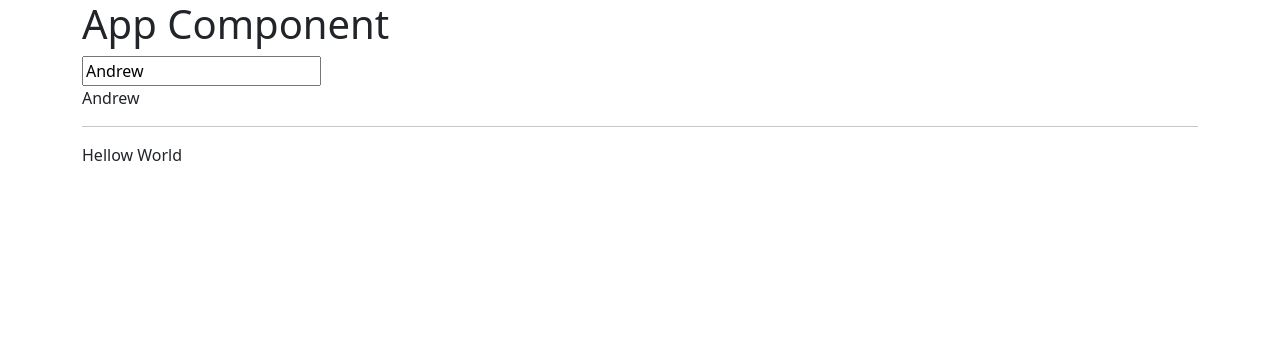
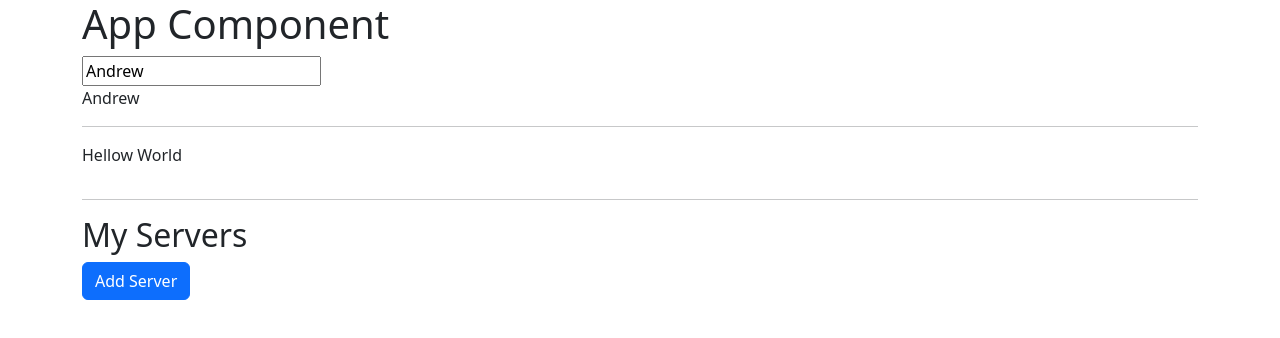
Before and after one commit to awallace77/my-second-app, an Angular app: page / in a window 1280 px wide. Shown: the top 338 px of the page. Built offline with nearby package versions, Linux system fonts and the light colour scheme.

Commit message:
practicing debugging

```diff
--- a/src/app/app.component.html
+++ b/src/app/app.component.html
@@ -6,7 +6,20 @@
       <p>{{ name }}</p>
       <hr />
       <p>{{ randomString() }}</p>
+    </div>
+  </div>
 
+  <hr/>
+  <div class="row">
+    <div class="col-xs-12">
+      <h2>My Servers</h2>
+      <button class="btn btn-primary" (click)="onAddServer()">Add Server</button>
+      <br/>
+      <ul class="list-group">
+        <li class="list-group-item"
+          *ngFor="let item of server; let i = index"
+          (click)="onRemoveServer(i)">{{ item }}</li>
+      </ul>
     </div>
   </div>
 </div>
--- a/src/app/app.component.ts
+++ b/src/app/app.component.ts
@@ -9,8 +9,17 @@ export class AppComponent {
   title = 'My App';
   hello = 'hello';
   name = 'Andrew';
+  server = [];
 
   randomString(): string{
     return "Hellow World";
   }
+
+  onAddServer(){
+    this.server.push('Another Server');
+  }
+
+  onRemoveServer(id: number){
+    this.server.splice(id, 1)
+  }
 }
```
